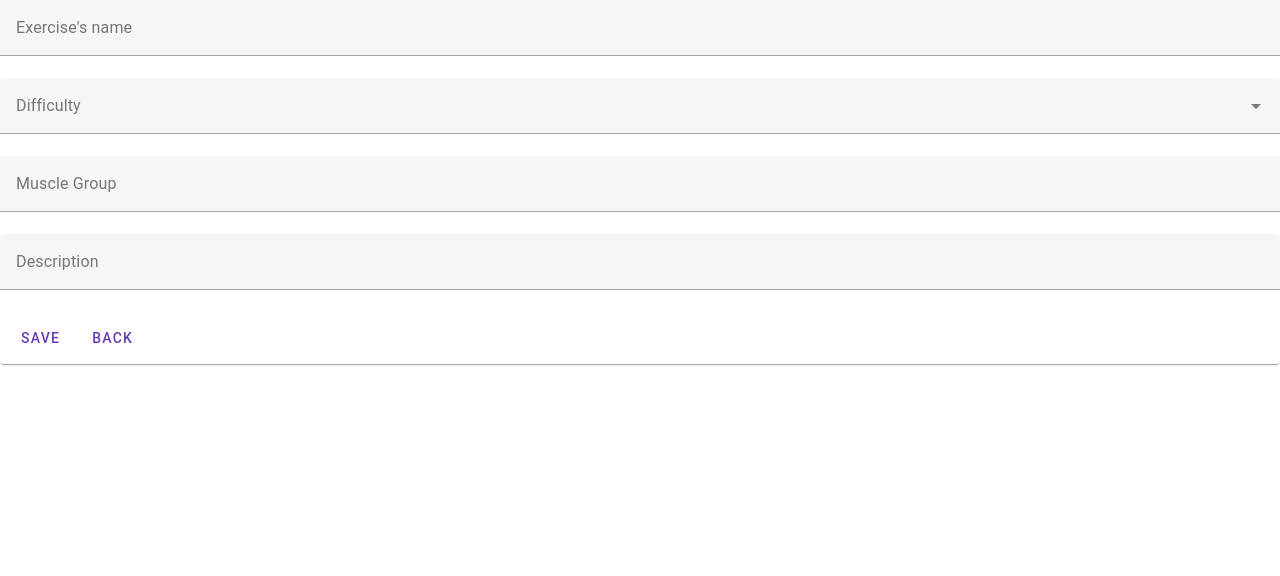
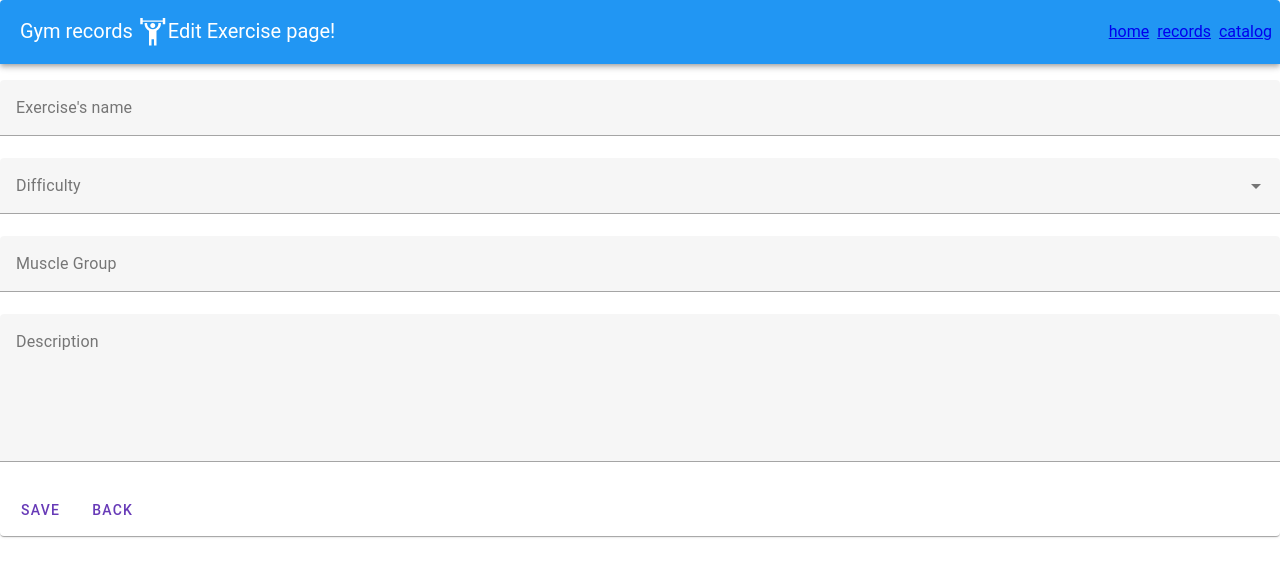
Before and after one commit to GiorgiMazm/Gym, a Vue app in the folder GymApp/: page /catalog/edit/1 in a window 1280 px wide. Shown: the top 576 px of the page. Built offline with nearby package versions, Linux system fonts and the light colour scheme; no server answers.

Commit message:
make textarea for description

```diff
--- a/GymApp/src/components/Catalog/EditExercise.vue
+++ b/GymApp/src/components/Catalog/EditExercise.vue
@@ -1,6 +1,10 @@
 <template>
+  <v-app>
     <v-card>
-    <Form name="editExerciseForm" @submit="exerciseEdit">
+      <v-layout>
+        <AppHeader> <template #nameOfPage>Edit Exercise</template></AppHeader>
+        <v-main>
+          <Form class="mt-4" name="editExerciseForm" @submit="exerciseEdit">
             <Field
               name="exerciseName"
               v-model="exercise.name"
@@ -53,13 +57,13 @@
               :rules="exist"
               v-slot="{ field, errors }"
             >
-        <v-text-field
+              <v-textarea
                 v-bind="field"
                 name="description"
                 v-model="exercise.description"
                 label="Description"
                 :error-messages="errors"
-        ></v-text-field>
+              ></v-textarea>
             </Field>
 
             <v-card-actions>
@@ -69,19 +73,24 @@
               </v-btn>
             </v-card-actions>
           </Form>
+        </v-main>
+      </v-layout>
     </v-card>
+  </v-app>
 </template>
 
 <script>
 import { Field, Form } from "vee-validate";
 import { mapActions } from "pinia";
 import { useCatalogStore } from "@/stores/CatalogStore";
+import AppHeader from "@/components/AppHeader.vue";
 
 export default {
   name: "EditExercise",
   components: {
     Form,
     Field,
+    AppHeader,
   },
   data() {
     return {
--- a/GymApp/src/components/Catalog/ExercisesCatalogPage.vue
+++ b/GymApp/src/components/Catalog/ExercisesCatalogPage.vue
@@ -92,14 +92,14 @@
               v-slot="{ field, errors }"
               v-model="description"
             >
-              <v-text-field
+              <v-textarea
                 data-test="description"
                 v-bind="field"
                 class="w-25"
                 name="username"
                 label="Description"
                 :error-messages="errors"
-              ></v-text-field>
+              ></v-textarea>
             </Field>
 
             <button type="submit" data-test="save-button">Save</button>
```
Lines whose indentation alone changed are shown as unchanged.
